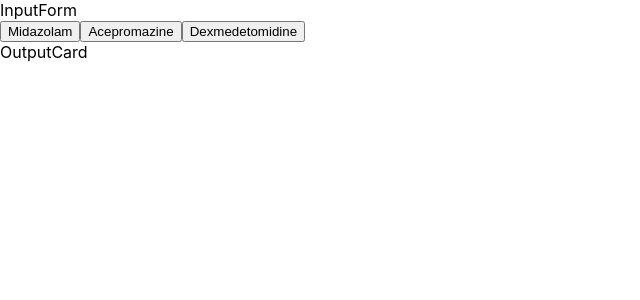
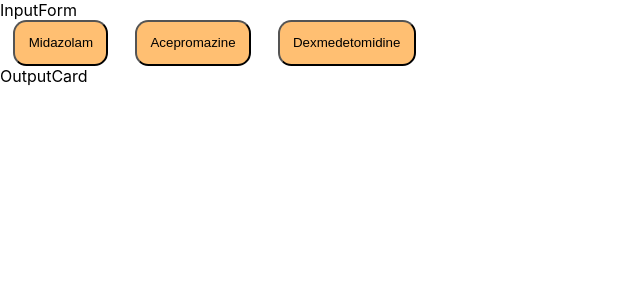
Before and after one commit to sherrylia0hy/dosage-calculator, a React (Create React App) app: page / in a window 1280 px wide. Shown: the top 300 px of the page, without its empty margins (0-640 px from the left). Built offline with nearby package versions, Linux system fonts and the light colour scheme.

Commit message:
Add select status for buttons

```diff
--- a/src/components/DrugButton.js
+++ b/src/components/DrugButton.js
@@ -1,6 +1,12 @@
+import { useState } from "react"
+
 const DrugButton = ({drug}) => {
+    const [select, setSelect] = useState(false)
+    const toggle=(drugName)=>{
+        setSelect(!select)
+    }
   return (
-    <button className="btn">{drug.name}</button>
+    <button className={select ? "select btn":"btn"} onClick={()=>toggle(drug)}>{drug.name}</button>
   )
 }
 
--- a/src/index.css
+++ b/src/index.css
@@ -11,3 +11,16 @@ code {
   font-family: source-code-pro, Menlo, Monaco, Consolas, 'Courier New',
     monospace;
 }
+
+.btn {
+  color:black;
+  background-color: rgb(255, 191, 114);
+  padding: 1em;
+  margin-left: 1em;
+  margin-right: 1em;
+  border-radius: 1em;
+}
+
+.select.btn {
+  background-color: rgb(255, 140, 0);
+}
```
